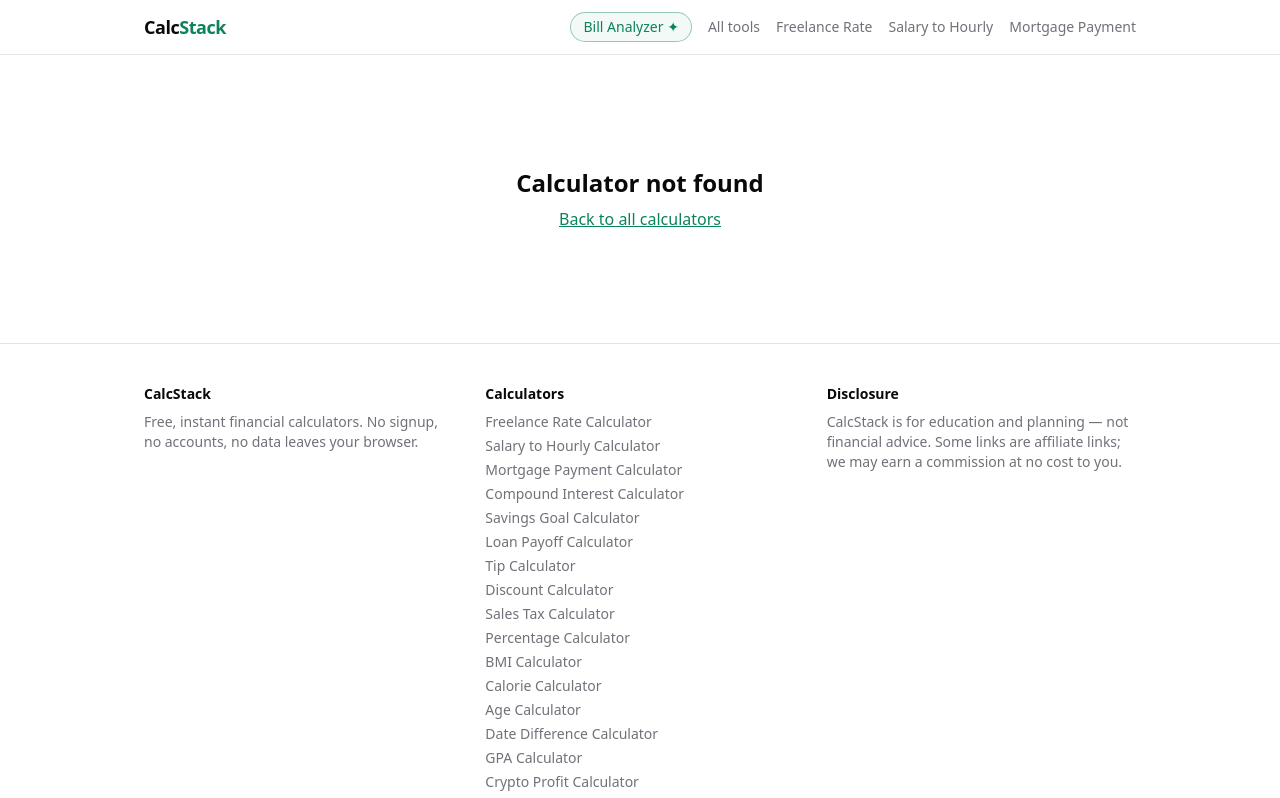
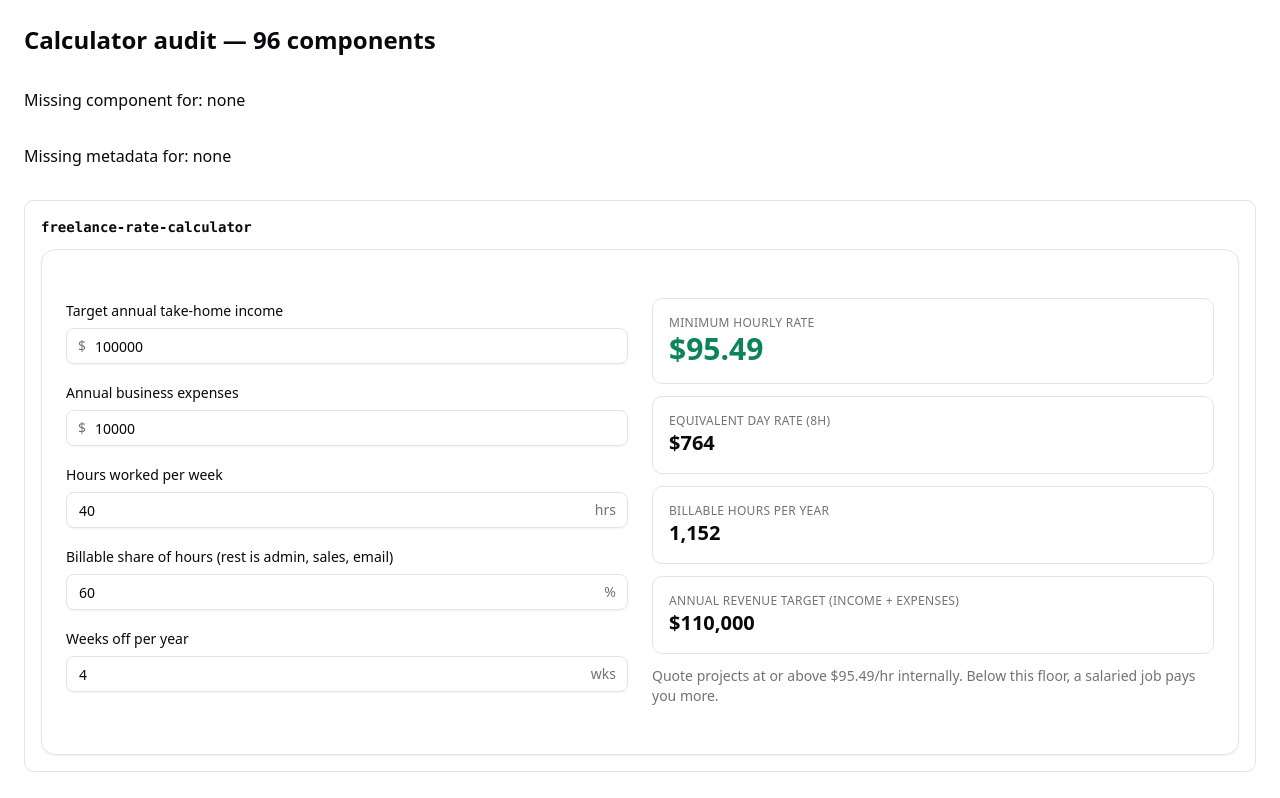
Before and after one commit to LIMENHelix/calcstack, a React (Vite) app: page /audit-all in a window 1280 px wide. Shown: the top 798 px of the page. Built offline with nearby package versions, Linux system fonts and the light colour scheme.

Commit message:
Add verification harness: static checker script + /audit-all QA route (96/96 clean)

```diff
--- a/src/App.tsx
+++ b/src/App.tsx
@@ -11,6 +11,7 @@ import PersonaPage from './pages/PersonaPage'
 import PersonaIndex from './pages/PersonaIndex'
 import EmbedPage from './pages/EmbedPage'
 import EmbedTablePage from './pages/EmbedTablePage'
+import AuditAll from './pages/AuditAll'
 
 export default function App() {
   return (
@@ -18,6 +19,8 @@ export default function App() {
       {/* Bare widget route for iframes — no site chrome */}
       <Route path="/embed/:slug" element={<EmbedPage />} />
       <Route path="/embed/table/:name" element={<EmbedTablePage />} />
+      {/* QA audit route — not linked, not in sitemap */}
+      <Route path="/audit-all" element={<AuditAll />} />
       <Route
         path="*"
         element={
--- /dev/null
+++ b/src/pages/AuditAll.tsx
@@ -0,0 +1,53 @@
+import { Component, type ReactNode } from 'react'
+import { ALL_COMPONENTS } from './CalculatorPage'
+import { CALCULATORS } from '@/data/calculators'
+import { VARIANTS } from '@/data/variants'
+
+/**
+ * QA route (not linked, not in sitemap): renders EVERY calculator with default
+ * props inside per-component error boundaries so one page load can be scanned
+ * for crashes, NaN, undefined, or blank outputs across the whole site.
+ */
+
+class Boundary extends Component<{ slug: string; children: ReactNode }, { err: string | null }> {
+  state = { err: null as string | null }
+  static getDerivedStateFromError(e: Error) {
+    return { err: e.message }
+  }
+  render() {
+    if (this.state.err)
+      return <div data-audit-slug={this.props.slug} data-audit-error={this.state.err}>CRASH: {this.state.err}</div>
+    return <div data-audit-slug={this.props.slug}>{this.props.children}</div>
+  }
+}
+
+export default function AuditAll() {
+  const componentSlugs = new Set(Object.keys(ALL_COMPONENTS))
+  const metaSlugs = new Set([...CALCULATORS.map((c) => c.slug), ...VARIANTS.map((v) => v.slug)])
+  // Variants render their baseSlug component — check that, not the variant slug itself
+  const missingComponent = [
+    ...CALCULATORS.map((c) => c.slug).filter((s) => !componentSlugs.has(s)),
+    ...VARIANTS.filter((v) => !componentSlugs.has(v.baseSlug)).map((v) => `${v.slug}→${v.baseSlug}`),
+  ]
+  const missingMeta = [...componentSlugs].filter((s) => !metaSlugs.has(s))
+
+  return (
+    <div className="space-y-8 p-6">
+      <h1 className="text-2xl font-bold">Calculator audit — {componentSlugs.size} components</h1>
+      <div data-audit-missing-component={missingComponent.join(',') || 'none'}>
+        Missing component for: {missingComponent.join(', ') || 'none'}
+      </div>
+      <div data-audit-missing-meta={missingMeta.join(',') || 'none'}>
+        Missing metadata for: {missingMeta.join(', ') || 'none'}
+      </div>
+      {Object.entries(ALL_COMPONENTS).map(([slug, Comp]) => (
+        <section key={slug} className="rounded-lg border p-4">
+          <h2 className="mb-3 font-mono text-sm font-semibold">{slug}</h2>
+          <Boundary slug={slug}>
+            <Comp />
+          </Boundary>
+        </section>
+      ))}
+    </div>
+  )
+}
--- a/src/pages/CalculatorPage.tsx
+++ b/src/pages/CalculatorPage.tsx
@@ -31,7 +31,7 @@ import { AdSlot, AffiliateCard, DEFAULT_AFFILIATES } from '@/components/Monetiza
 import { EmbedSnippet } from '@/components/EmbedSnippet'
 import { WHY_USE } from '@/data/why'
 
-const ALL_COMPONENTS: Record<string, (props: CalcProps) => React.ReactElement> = {
+export const ALL_COMPONENTS: Record<string, (props: CalcProps) => React.ReactElement> = {
   ...CALC_COMPONENTS,
   ...MORE_CALC_COMPONENTS,
   ...NICHE_CALC_COMPONENTS,
```
Also changed, not shown: scripts/verify-calcs.mjs (added, +65 -0 lines).
